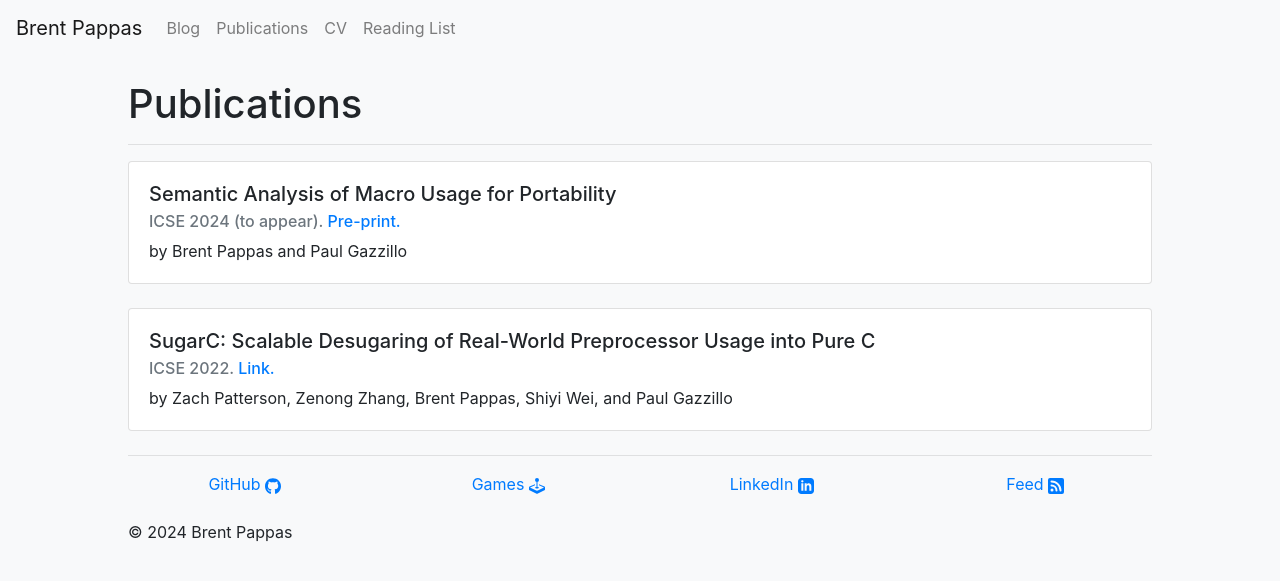
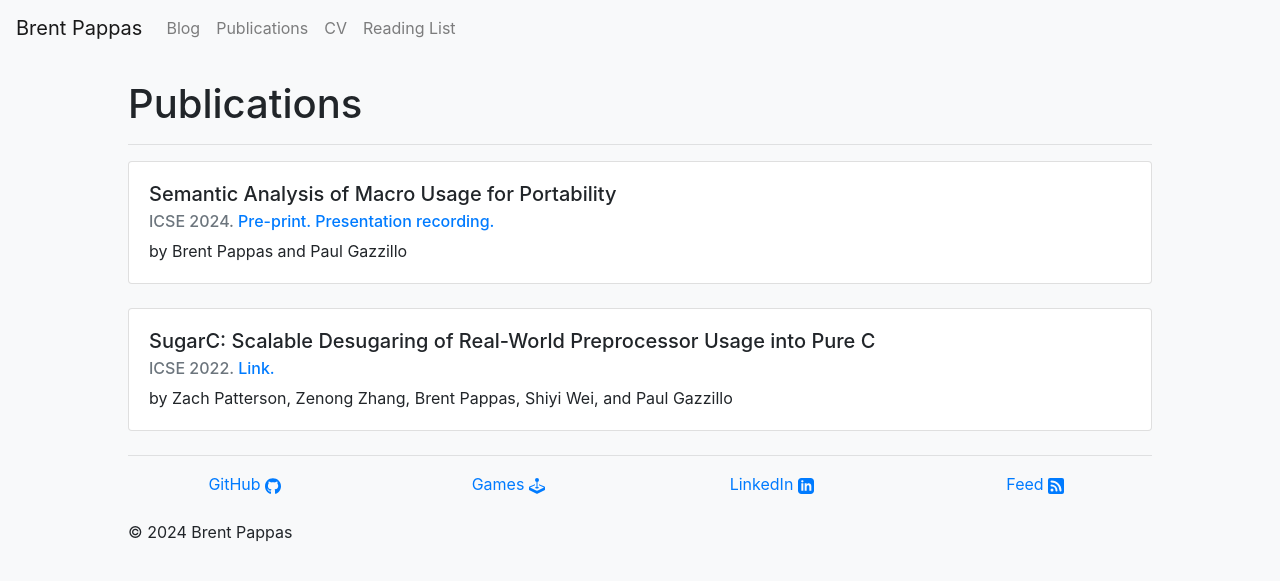
Before and after one commit to PappasBrent/pappasbrent.github.io, a Jekyll site: the page built from publications.html, in a window 1280 px wide. Shown: the top 581 px of the page. Built offline with Jekyll 4.4.1, drawn with Linux system fonts in a browser that asks for light colours.

Commit message:
Add link to ICSE 2024 talk

```diff
--- a/publications.html
+++ b/publications.html
@@ -6,7 +6,7 @@ title: Publications
 <div class="card mb-4">
     <div class="card-body">
         <h5 class="card-title">Semantic Analysis of Macro Usage for Portability</h5>
-        <h6 class="card-subtitle mb-2 text-muted">ICSE 2024 (to appear). <a href="https://doi.org/10.48550/arXiv.2401.10422">Pre-print.</a></h6>
+        <h6 class="card-subtitle mb-2 text-muted">ICSE 2024. <a href="https://doi.org/10.48550/arXiv.2401.10422">Pre-print.</a> <a href="https://youtu.be/OU7kh0YX-Kk">Presentation recording.</a></h6>
         <p class="card-text">by Brent Pappas and Paul Gazzillo</p>
     </div>
 </div>
```
